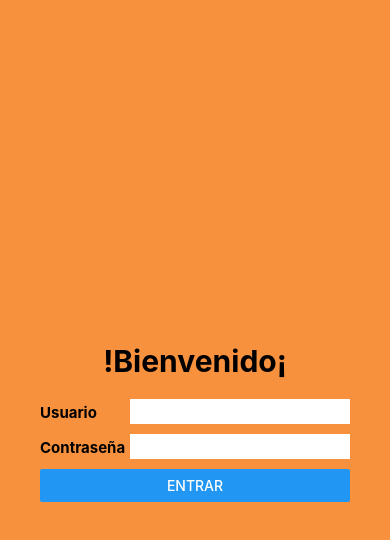
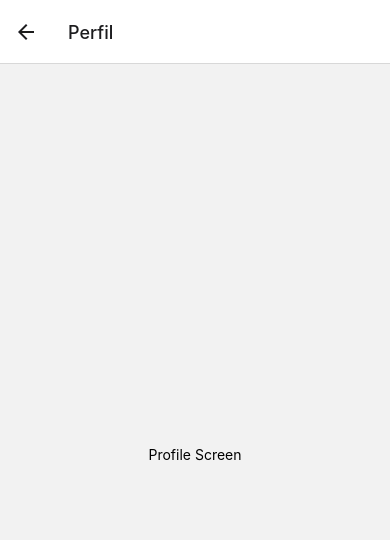
Before and after one commit to rubancar/app_movil_fallas, a React Native app: screen /Profile in a window 390 px wide. Shown: the top 540 px of the page. Built offline with nearby package versions, Linux system fonts and the light colour scheme.

Commit message:
Perfil de usuario

```diff
--- a/App.js
+++ b/App.js
@@ -1,12 +1,15 @@
 import React from 'react';
 import { NavigationContainer } from '@react-navigation/native';
 import { createStackNavigator } from '@react-navigation/stack';
+import { TouchableOpacity } from 'react-native';
 import Home from './src/screens/Home';
 import Detail from './src/screens/Detail';
 import Login from './src/screens/Login';
 import Monument from './src/screens/Monument';
 import ScreenMap from './src/screens/ScreenMap';
 import ScreenList from './src/screens/ScreenList';
+import Profile from './src/screens/Profile';
+import { FontAwesome } from '@expo/vector-icons';
 
 const Stack = createStackNavigator();
 
@@ -15,7 +18,17 @@ const App = () => {
         <NavigationContainer>
             <Stack.Navigator initialRouteName="Login">
                 <Stack.Screen name="Login" component={Login} options={{ headerShown: false }} />
-                <Stack.Screen name="Home" component={Home} />
+                <Stack.Screen name="Home" component={Home} options={({ navigation, route }) => ({
+                    title: 'Inicio',
+                    headerRight: () => (
+                        <TouchableOpacity
+                            onPress={() => navigation.navigate('Profile', { myData1: 1 })}
+                            style={{flex: 1, paddingTop: 10, paddingBottom: 10, paddingLeft: 10, paddingRight: 10}}>
+                                <FontAwesome name="user-circle-o" size={30} color="black" />
+                        </TouchableOpacity>
+                      ),
+                })} />
+                <Stack.Screen name="Profile" component={Profile} options={{ title: 'Perfil' }} />
                 <Stack.Screen name="ScreenMap" component={ScreenMap} options={{ title: 'Mapa de monumentos' }}/>
                 <Stack.Screen name="ScreenList" component={ScreenList} options={{ title: 'Lista de monumentos' }}/>
                 <Stack.Screen name="Monument" component={Monument} options={{ title: 'Detalle del monumento' }}/>
--- a/src/screens/Login.js
+++ b/src/screens/Login.js
@@ -1,11 +1,15 @@
 import React from 'react';
-import { StatusBar } from 'expo-status-bar';
-import { TextInput, StyleSheet, Text, View, Button, Alert } from 'react-native';
+//import { StatusBar } from 'expo-status-bar';
+import { TextInput, StyleSheet, Text, View, Button, Alert, StatusBar } from 'react-native';
 import { StackActions } from '@react-navigation/native';
 
-const Login = ({ navigation }) => {
+const Login = ({ navigation, route }) => {
     return (
         <View style={styles.container}>
+          <StatusBar
+            animated={false}
+            backgroundColor="#000000"
+            hidden={false} />
 
           <View>
             <Text style={styles.welcome_text}>!Bienvenido¡</Text>
@@ -22,14 +26,16 @@ const Login = ({ navigation }) => {
 
             <Button
               title = "Entrar"
-              onPress={() => navigation.dispatch(
-                StackActions.replace('Home', {
+              onPress={() => navigation.dispatch({
+                ...StackActions.replace('Home', {
                   user: 'ruben',
-                })
-              )}
+                }),
+                source: route.key,
+                target: navigation.getState().key,
+              })}
             />
           </View>
-          <StatusBar style="auto" />
+
         </View>
       );
 };
--- /dev/null
+++ b/src/screens/Profile.js
@@ -0,0 +1,12 @@
+import React from 'react';
+import { Text, View } from 'react-native';
+
+const Profile = ({ route }) => {
+    return (
+        <View style={{
+            flex: 1, alignItems: 'center', justifyContent: 'center' }}>
+                <Text> Profile Screen </Text>
+        </View >);
+}
+
+export default Profile;
```
